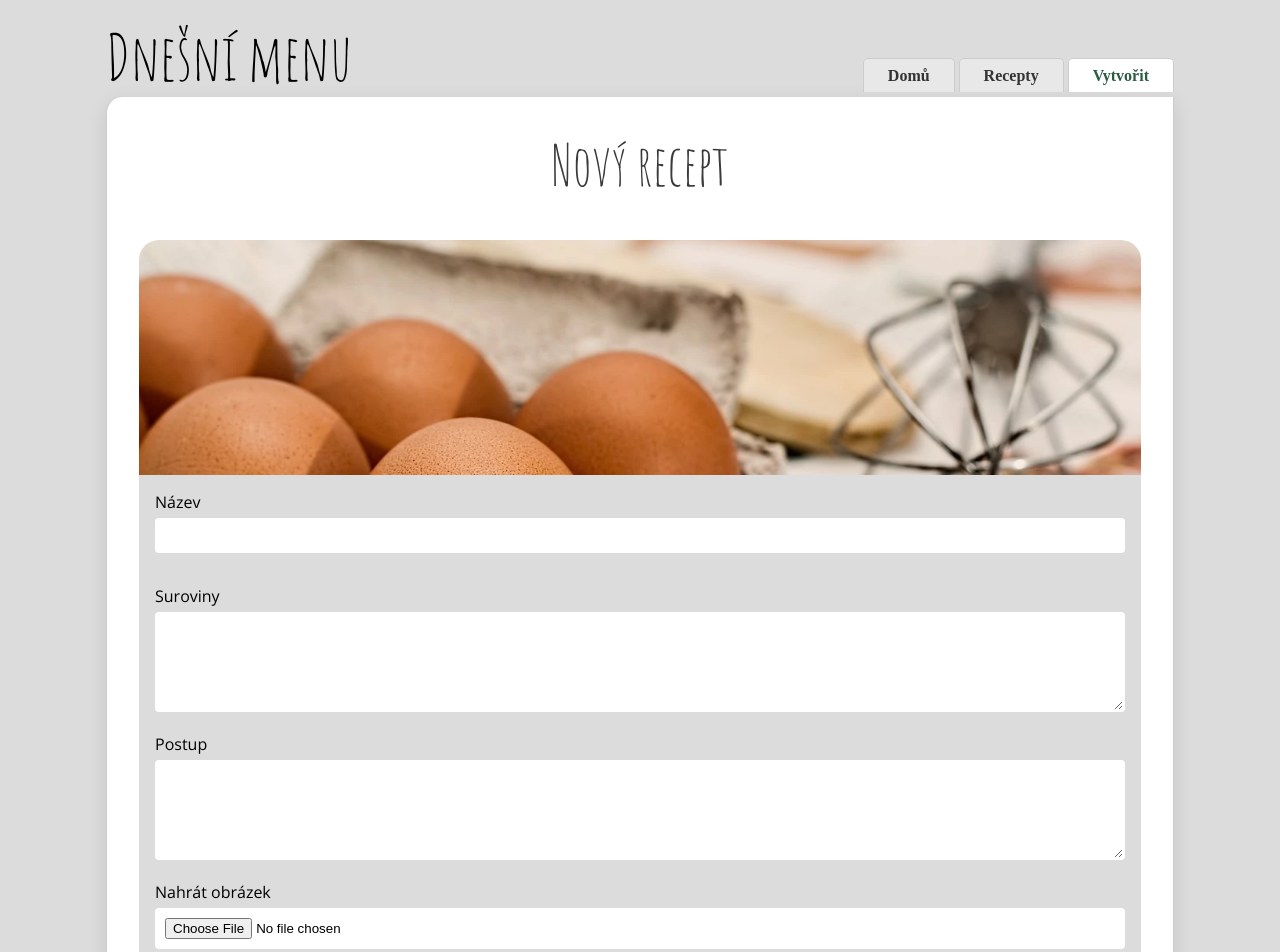
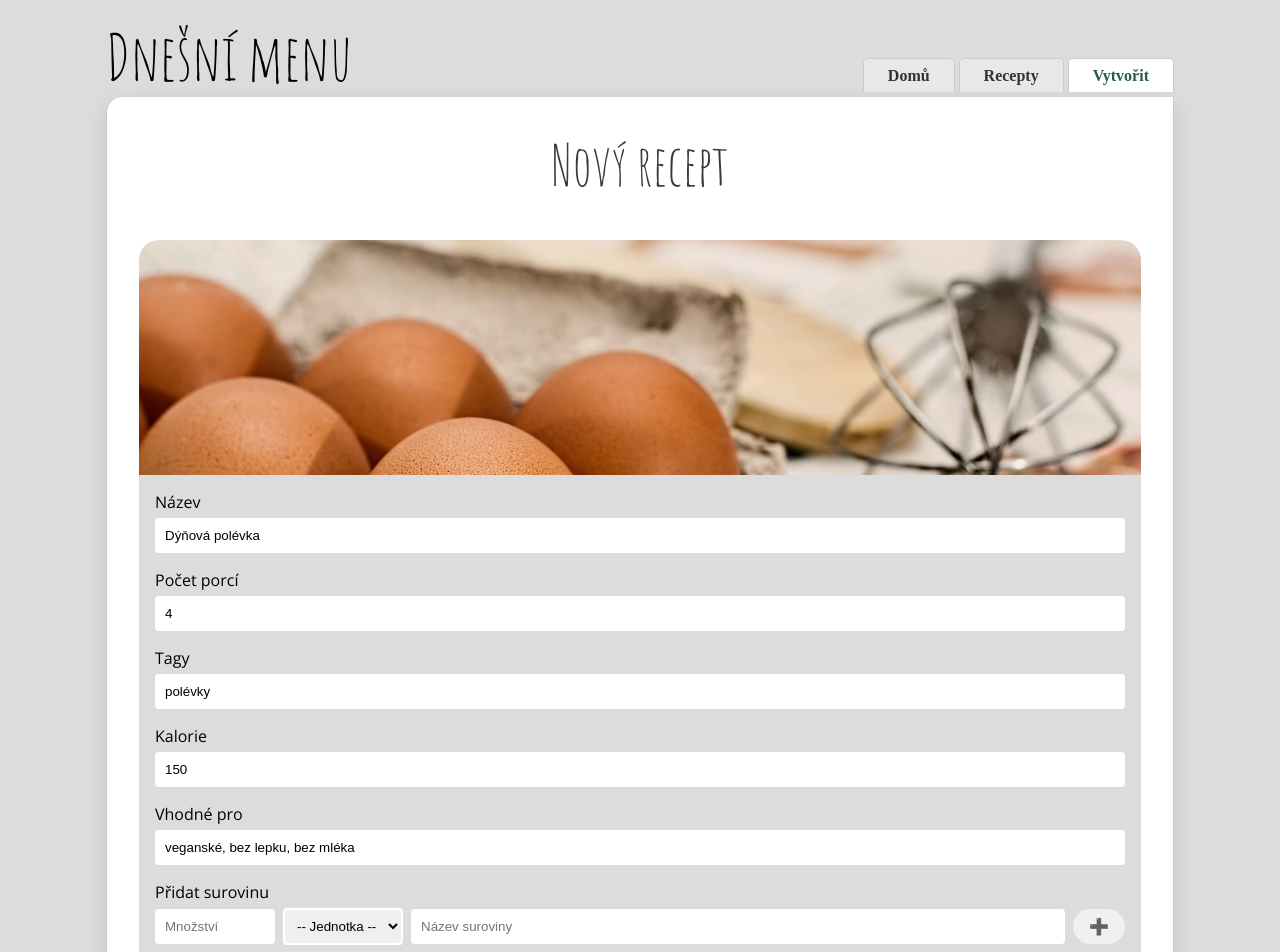
Before and after one commit to icirova/menu-planner, a React (Vite) app: page /recipe-form in a window 1280 px wide. Shown: the top 952 px of the page. Built offline with nearby package versions, Linux system fonts and the light colour scheme; a web font is replaced by a local one.

Commit message:
form and IngredientInputs

```diff
--- a/src/components/App/index.jsx
+++ b/src/components/App/index.jsx
@@ -1,12 +1,23 @@
-import { Outlet } from 'react-router-dom';
-import { Header } from '../Header';
-import { Footer } from '../Footer';
+
+import { Outlet } from "react-router-dom";
+import { Header } from "../Header";
+import { Footer } from "../Footer";
+import { useState } from "react";
+import { recipes as defaultRecipes } from "../../../data/recipes";
 
 
-export const App = () => (
-  <div className='container'>
-    <Header />
-    <Outlet />
-    <Footer />
-  </div>
-);
+export const App = () => {
+  const [recipeList, setRecipeList] = useState(defaultRecipes);
+
+  const addRecipe = (newRecipe) => {
+    setRecipeList((prev) => [...prev, newRecipe]);
+  };
+
+  return (
+    <div className="container">
+      <Header />
+      <Outlet context={{ recipeList, addRecipe }} />
+      <Footer />
+    </div>
+  );
+};
--- /dev/null
+++ b/src/components/IngredientInputs/index.jsx
@@ -0,0 +1,100 @@
+import { useState } from "react";
+import "./style.css"
+
+export const IngredientInputs = ({ ingredients, setIngredients }) => {
+  const [newIngredient, setNewIngredient] = useState({
+    amount: "",
+    unit: "",
+    item: "",
+  });
+
+  const handleChange = (field, value) => {
+    setNewIngredient({ ...newIngredient, [field]: value });
+  };
+
+  const addIngredient = () => {
+  const { amount, unit, item } = newIngredient;
+
+  if (
+    item.trim() === "" ||
+    unit === "" ||
+    isNaN(amount) ||
+    Number(amount) <= 0
+  ) return;
+
+  setIngredients([...ingredients, newIngredient]);
+  setNewIngredient({ amount: "", unit: "", item: "" });
+};
+
+  const removeIngredient = (index) => {
+    const updated = [...ingredients];
+    updated.splice(index, 1);
+    setIngredients(updated);
+  };
+
+  return (
+    <div className="form__item">
+      <label className="form__label">Přidat surovinu</label>
+
+      <div className="ingredient-row">
+        <input
+          type="number"
+          placeholder="Množství"
+          min="0"
+          step="any"
+          value={newIngredient.amount}
+          onChange={(e) => handleChange("amount", e.target.value)}
+          className="form__input form__input--amount"
+        />
+
+        <select
+          value={newIngredient.unit}
+          onChange={(e) => handleChange("unit", e.target.value)}
+          className="form__input form__input--unit"
+        >
+          <option value="">-- Jednotka --</option>
+          <option value="g">g</option>
+          <option value="kg">kg</option>
+          <option value="ml">ml</option>
+          <option value="l">l</option>
+          <option value="ks">ks</option>
+          <option value="lžíce">lžíce</option>
+          <option value="lžička">lžička</option>
+          <option value="špetka">špetka</option>
+        </select>
+
+        <input
+          type="text"
+          placeholder="Název suroviny"
+          value={newIngredient.item}
+          onChange={(e) => handleChange("item", e.target.value)}
+          className="form__input form__input--item"
+        />
+
+        <button
+          type="button"
+          className="button button--add"
+          onClick={addIngredient}
+        >
+          ➕
+        </button>
+      </div>
+
+      <div className="ingredient-list">
+  {ingredients.map((ing, i) => (
+    <span key={i} className="ingredient-item">
+      {ing.amount} {ing.unit} {ing.item}
+      <button
+        type="button"
+        className="button--remove"
+        onClick={() => removeIngredient(i)}
+        title="Odebrat"
+      >
+        ✕
+      </button>
+    </span>
+  ))}
+</div>
+    </div>
+  );
+};
--- /dev/null
+++ b/src/components/IngredientInputs/style.css
@@ -0,0 +1,57 @@
+.ingredient-row {
+  display: flex;
+  gap: 0.5rem;
+  align-items: center;
+  margin-bottom: 1rem;
+  flex-wrap: wrap;
+}
+
+.form__input--amount {
+  width: 120px;
+  min-width: 60px;
+}
+
+.form__input--unit {
+  width: 120px;
+  min-width: 100px;
+}
+
+.form__input--item {
+  flex: 1;
+  min-width: 150px;
+}
+
+.ingredient-list {
+  display: flex;
+  flex-wrap: wrap;
+  gap: 0.5rem;
+  margin-top: 0.5rem;
+  padding: 0;
+}
+
+.ingredient-item {
+  display: inline-flex;
+  align-items: center;
+  gap: 0.5rem;
+  font-size: 0.95rem;
+  color: #333;
+  padding: 0.2rem 0.4rem;
+  border-radius: 0.25rem;
+  background-color: transparent; /* žádné pozadí */
+  border: none;
+}
+
+.button--remove {
+  background: none;
+  border: none;
+  color: #b33;
+  cursor: pointer;
+  font-size: 1rem;
+  line-height: 1;
+  padding: 0;
+  transition: color 0.2s ease;
+}
+
+.button--remove:hover {
+  color: #800;
+}
--- a/src/pages/RecipeDetail/index.jsx
+++ b/src/pages/RecipeDetail/index.jsx
@@ -1,27 +1,28 @@
 import "./style.css";
 import { Link, useParams } from "react-router-dom";
 import { useState, useEffect } from "react";
-import { recipes } from "../../../data/recipes";
 import { AllergenTags } from "../../components/AllergenTags/index";
 import { SuitabilityTags } from "../../components/SuitabilityTags/index";
 import { ServingsControl } from "../../components/ServingsControl/index";
 import { IngredientsList } from "../../components/IngredientsList/index";
+import { useOutletContext } from "react-router-dom";
 
 
 export const RecipeDetail = () => {
   const { id } = useParams();
   const [recipeDetail, setRecipeDetail] = useState(null);
   const [desiredServings, setDesiredServings] = useState(4);
+  const { recipeList } = useOutletContext();
 
   useEffect(() => {
-    const foundRecipe = recipes.find((r) => r.id === parseInt(id));
+    const foundRecipe = recipeList.find((r) => r.id === parseInt(id));
     if (foundRecipe) {
       setRecipeDetail(foundRecipe);
       setDesiredServings(foundRecipe.servings || 4);
     } else {
       console.warn("Recept nebyl nalezen.");
     }
-  }, [id]);
+  }, [id, recipeList]);
 
   if (!recipeDetail) {
     return (
--- a/src/pages/RecipeForm/index.jsx
+++ b/src/pages/RecipeForm/index.jsx
@@ -1,37 +1,119 @@
-import "./style.css"
+import "./style.css";
+import { useNavigate, useOutletContext } from "react-router-dom";
+import { IngredientInputs } from "../../components/IngredientInputs/index";
+import { useState } from "react";
 
 export const RecipeForm = () => {
-  return <div className="main">
+  const navigate = useNavigate();
+  const { addRecipe } = useOutletContext();
+
+  const [ingredients, setIngredients] = useState([]);
+
+  const handleSubmit = (e) => {
+    e.preventDefault();
+
+    const newRecipe = {
+      id: Date.now(),
+      title: e.target.name.value,
+      servings: Number(e.target.servings.value),
+      tags: e.target.tags.value.split(",").map((t) => t.trim()),
+      photo_url: e.target.photo.files[0]?.name || "",
+
+
+       ingredients: ingredients.filter(i => i.item.trim() !== ""),
+
+      suitableFor: e.target.suitableFor.value.split(",").map((s) => s.trim()),
+      calories: Number(e.target.calories.value),
+      workflow: e.target.method.value,
+      allergens: [],
+    };
+
+    addRecipe(newRecipe);
+    navigate("/recipes");
+  };
+
+  return (
+    <div className="main">
       <h1 className="title">Nový recept</h1>
-    <img className="form__img" src="./form.webp" alt=""/>
+      <img className="form__img" src="./form.webp" alt="" />
 
-    <form id="form" className="form">
-
+      <form id="form" className="form" onSubmit={handleSubmit}>
         <div className="form__item">
           <label htmlFor="name" className="form__label">
             Název
           </label>
-      <input type="text" id="name" name="name" required className="form__input" />
+          <input
+            type="text"
+            id="name"
+            name="name"
+            required
+            className="form__input"
+            defaultValue="Dýňová polévka"
+          />
         </div>
-    <div className="form__item form__item--2">
-      <div>
 
+        <div className="form__item">
+          <label htmlFor="servings" className="form__label">
+            Počet porcí
+          </label>
+          <input
+            type="number"
+            id="servings"
+            name="servings"
+            className="form__input"
+            defaultValue="4"
+          />
         </div>
-      <div>
 
+        <div className="form__item">
+          <label htmlFor="tags" className="form__label">
+            Tagy
+          </label>
+          <input
+            type="text"
+            id="tags"
+            name="tags"
+            className="form__input"
+            defaultValue="polévky"
+            placeholder="např. polévky, oběd"
+          />
         </div>
+
+        <div className="form__item">
+          <label htmlFor="calories" className="form__label">
+            Kalorie
+          </label>
+          <input
+            type="number"
+            id="calories"
+            name="calories"
+            className="form__input"
+            defaultValue="150"
+          />
         </div>
+
         <div className="form__item">
-      <label htmlFor="ingredients" className="form__label">
-        Suroviny
+          <label htmlFor="suitableFor" className="form__label">
+            Vhodné pro
           </label>
-      <textarea
-        id="ingredients"
-        name="ingredients"
-        required
-        className="form__input form__textarea"
-      ></textarea>
+          <input
+            type="text"
+            id="suitableFor"
+            name="suitableFor"
+            className="form__input"
+            defaultValue="veganské, bez lepku, bez mléka"
+            placeholder="odděluj čárkami"
+          />
         </div>
+
+
+
+       <IngredientInputs
+  ingredients={ingredients}
+  setIngredients={setIngredients}
+/>
+
+
         <div className="form__item">
           <label htmlFor="method" className="form__label">
             Postup
@@ -39,27 +121,31 @@ export const RecipeForm = () => {
           <textarea
             id="method"
             name="method"
+            className="form__input form__textarea"
             required
-        className="form__input form__textarea"
-      ></textarea>
+            defaultValue="Oloupej a nakrájej dýni a cibuli. Na oleji orestuj cibuli, přidej dýni a zalij vývarem. Vař do změknutí. Rozmixuj dohladka a dochuť solí, pepřem a muškátovým oříškem."
+          />
         </div>
+
         <div className="form__item">
-      <label htmlFor="image" className="form__label">
+          <label htmlFor="photo" className="form__label">
             Nahrát obrázek
           </label>
           <input
             type="file"
             id="photo"
             name="photo"
-        placeholder=""
-        required
             className="form__input form__input--file"
           />
+          <p className="form__note">Soubor: dynova-polevka.webp</p>
         </div>
+
         <div className="form__button--div">
-      <button className="button button--new-recipe">Vytvořit</button>
+          <button type="submit" className="button button--new-recipe">
+            Vytvořit
+          </button>
         </div>
       </form>
-
     </div>
-}
+  );
+};
--- a/src/pages/Recipes/index.jsx
+++ b/src/pages/Recipes/index.jsx
@@ -1,7 +1,7 @@
 import { Buttons } from "../../components/Buttons";
 import { RecipeCard } from "../../components/RecipeCard";
 import "./style.css";
-import { recipes } from "../../../data/recipes";
+import { useOutletContext } from "react-router-dom";
 import { useNavigate } from "react-router-dom";
 import { useState } from "react";
 import { SuitabilityButtons } from "../../components/SuitabilityButtons";
@@ -9,6 +9,7 @@ import { SuitabilityButtons } from "../../components/SuitabilityButtons";
 export const Recipes = () => {
   const navigate = useNavigate();
   const [selectedTags, setSelectedTags] = useState([]);
+
 
   const openDetail = (recipeId) => {
     navigate(`/recipe-detail/${recipeId}`);
@@ -33,11 +34,15 @@ export const Recipes = () => {
     }
   };
 
-  const filteredRecipes = recipes.filter(
-    (recipe) =>
-      selectedTags.every((tag) => recipe.tags.includes(tag)) &&
-      selectedSuitabilities.every((suit) => recipe.suitableFor?.includes(suit))
-  );
+  const { recipeList } = useOutletContext();
+
+  const filteredRecipes = recipeList.filter(
+  (recipe) =>
+    selectedTags.every((tag) => recipe.tags.includes(tag)) &&
+    selectedSuitabilities.every((suit) =>
+      recipe.suitableFor?.includes(suit)
+    )
+);
 
   return (
     <div className="main">
```
Lines whose indentation alone changed are shown as unchanged.
